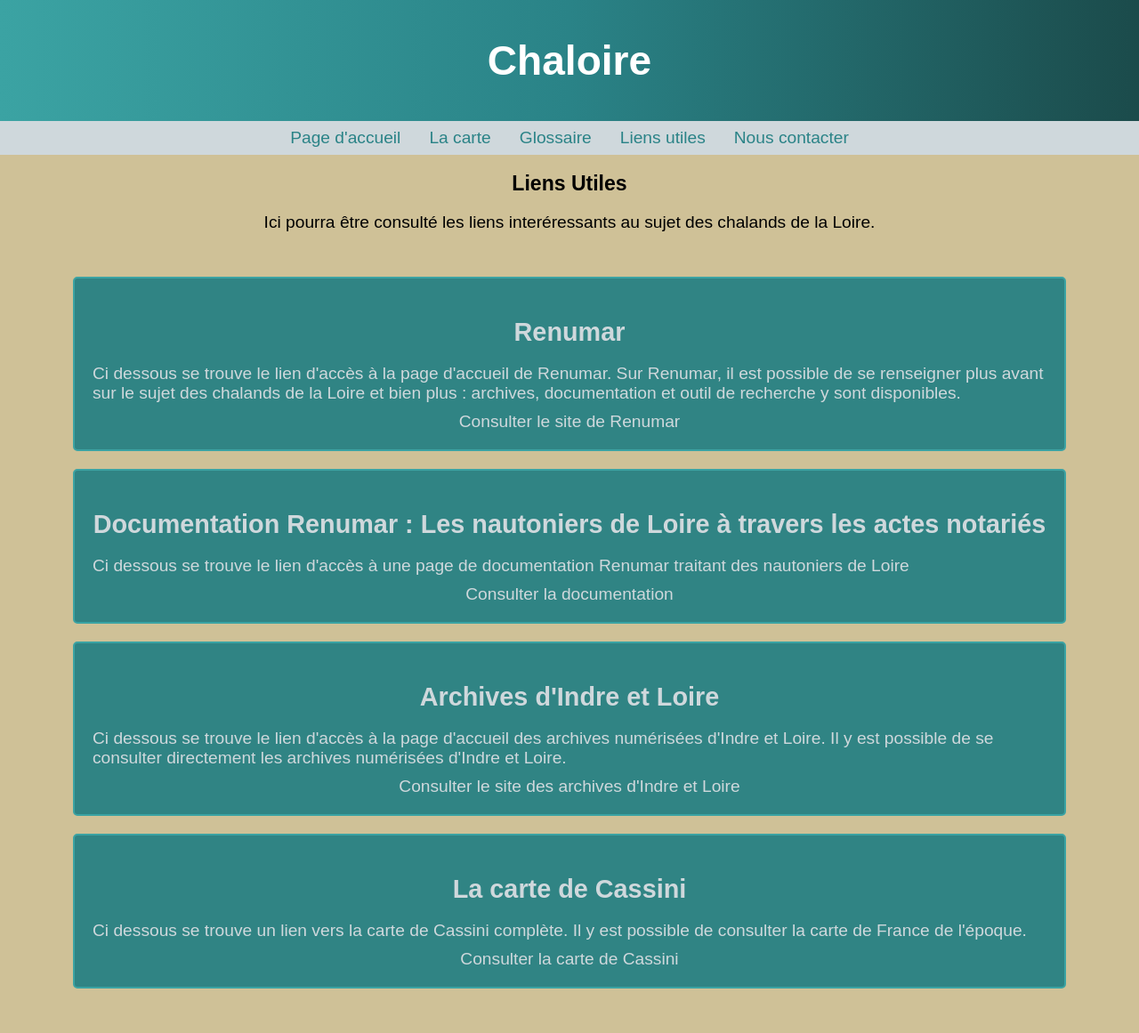
After one commit to PaolorsiSimon/projet_leaflet, a Django app: page /liens/ in a window 1280 px wide. The commit adds this page. Shown: the whole page at 89% size. Run offline with Django 5.2, Linux system fonts and the light colour scheme; parts of the project's set-up code (start-up, migrations or seed data) failed here and were passed over.

```diff
--- a/map/forms.py
+++ b/map/forms.py
@@ -3,5 +3,5 @@
 
 #VERIFIER LES IMPORTS POUR LA RECHERCHE GLOSSAIRE
 
-class FormulaireRecherche(forms.Form):
+class FormulaireRecherche(forms.Form): # --> Cette partie pose soucis ???? Voir message erreur terminal
     mot = forms.CharField(label = 'Mot à rechercher', required=True)
--- a/map/models.py
+++ b/map/models.py
@@ -2,8 +2,6 @@
 from django.contrib.gis.db import models
 from django.contrib.gis.geos import GEOSGeometry
 
-##test
-#commentaire de salomé
 
 class PointInteret(models.Model):
     # Distinguer le nom unique, ajouter un help texte
@@ -153,7 +151,7 @@
 
 ### les liens vers le glossaire
 class PointDansGlossaire(models.Model):
-    #ajouter un help text pour bien prevnir qu'un mot de glossaire n'est ajouter que si il appartient a la presentation de point d'interet
+    #ajouter un help text pour bien prevenir qu'un mot de glossaire n'est ajouter que si il appartient a la presentation de point d'interet
     fk_pointInteret = models.ForeignKey('PointInteret', models.CASCADE)
     fk_glossaire = models.ForeignKey('Glossaire', models.CASCADE)
 
--- a/map/static/css/style.css
+++ b/map/static/css/style.css
@@ -13,14 +13,15 @@
   height: 95%; /* Rajout de ce qu'il y avait déjà */
 }
 
+
 /* Style bannière */
 .banner {
   background: linear-gradient(90deg, #3BA3A3, #2A8387, #1B4B4B);
   color: white;
   padding: 10px 0;
   text-align: center;
-  font-family :fantasy;
-  font-size: large;
+  font-family :Luminari, fantasy;
+  font-size: larger;
 }
 
 /* Barre de navigation latérale */
@@ -49,27 +50,31 @@
   display: block;
 }
 
-/* Contenu principal */
-.content {
-  margin-left: 220px;
-  padding: 20px;
+/* Style du choix quadrillé des sujets de lecture de la documentation A REVOIR */
+.grid-container {
+  /* display: flex;*/
+  display: grid;
+  grid-template-columns: repeat(auto-fill, minmax(550px, 1fr));
+  gap: 20px;
+  margin: 50px;
 }
 
-/* Style du choix quadrillé des sujets de lecture de la documentation A REVOIR */
-
-.grid-container {
+/* AJOUT GRID-CONTAINER CARTE */
+.grid-container2 {
   display: grid;
-  grid-template-columns: repeat(auto-fill, minmax(350px, 1fr));
-  gap: 20px;
+  grid-template-columns: 70% auto; /* 70% pour la carte, auto pour les informations du point sélectionné */
+  height : 100%;
+  grid-gap: 20px; /* Espace entre les colonnes */
 }
 
 /* Style du contenu de la grille */
 .grid-item {
   background-color: #308484;
   padding: 20px;
-  border: 1px solid #3BA3A3;
+  border: 2px solid #3BA3A3;
   border-radius: 5px;
 }
+
 
 .grid-item h2 {
   font-size: 1.5em;
@@ -86,3 +91,81 @@
   margin-bottom: 10px;
   text-align: left;
 }
+
+
+/* AJOUT ELEMENTS STYLE CARTE */
+
+#map {
+  height: 800px;
+  width: 100%;
+  border : #2A8387 5px, solid;
+  border-radius: 5px;
+}
+
+#info {
+  font-size: 1.2em;
+  font-family: Arial, sans-serif;
+  color:black;
+  margin-bottom: 10px;
+  margin-left: 10px;
+  text-align: left;
+}
+
+#info h4 {
+  font-size: 1.5em;
+  font-family: Arial, sans-serif;
+  text-decoration: underline;
+  color:black;
+  margin-bottom: 10px;
+  text-align: center;
+}
+
+
+/* Ajout effet couleur hover sur les liens */
+a {
+  color:#CFD8DC;
+  text-decoration: none;
+}
+a:hover {
+  color : #CFC197;
+}
+
+/* AJOUT SECTIONS HOME */
+.section1 {
+  display: grid;
+  grid-template-columns: auto 1fr;
+  gap: 20px;
+  margin-bottom: 20px;
+  align-items: center;
+
+}
+
+.section2 {
+  display: grid;
+  grid-template-columns: 1fr auto;
+  gap: 20px;
+  margin-bottom: 20px;
+  align-items: center;
+
+}
+
+/* AJOUT CONTAINERS HOME */
+.img-container {
+  max-width: 100%;
+  height: auto;
+  display: block;
+  border: #2A8387 5px, solid;
+  border-radius: 5px;
+  }
+
+.text-container {
+  display: flex;
+  align-items: center;
+  justify-content: center;
+  text-align: justify;
+}
+
+.text-container p {
+  margin: 0;
+  width: 100%;
+}
--- a/map/templates/map/base.html
+++ b/map/templates/map/base.html
@@ -19,6 +19,7 @@
 
     </style>
   </head>
+
   <body>
     <div class="container" style="height:80%;">{% block contenu %} {% endblock %}</div>
   </body>
--- /dev/null
+++ b/map/templates/map/liens.html
@@ -0,0 +1,56 @@
+{% extends 'map/navbar.html' %}
+
+{% block content %}
+<!-- Contenu du site qui va apparaitre dans le conteneur et sous la barre des onglets -->
+<body>
+
+      <h2>Liens Utiles</h2>
+      <p>Ici pourra être consulté les liens interéressants au sujet des chalands de la Loire.</p>
+
+<!--Ici les liens et leurs containers-->
+
+<div class="grid-container">
+<!--Première suggestion de lien-->
+    <div class="grid-item">
+
+        <H2>Renumar</H2>
+        <p>Ci dessous se trouve le lien d'accès à la page d'accueil de Renumar. Sur Renumar, il est possible de se renseigner plus avant sur le sujet des chalands de la Loire et bien plus : archives, documentation et outil de recherche y sont disponibles. </p>
+            <a href="https://renumar.univ-tours.fr">Consulter le site de Renumar</a>
+
+    </div>
+
+<!--Deuxième suggestion de lien-->
+    <div class="grid-item">
+
+        <H2>Documentation Renumar : Les nautoniers de Loire à travers les actes notariés</H2>
+        <p>Ci dessous se trouve le lien d'accès à une page de documentation Renumar traitant des nautoniers de Loire </p>
+            <a href="https://renumar.univ-tours.fr/outil/kit-pedagogique-les-nautoniers-de-loire-a-travers-les-actes-notaries/">Consulter la documentation</a>
+    </div>
+
+<!--Troisième suggestion de lien-->
+
+    <div class="grid-item">
+
+    <H2>Archives d'Indre et Loire</H2>
+    <p>Ci dessous se trouve le lien d'accès à la page d'accueil des archives numérisées d'Indre et Loire. Il y est possible de se consulter directement les archives numérisées d'Indre et Loire.  </p>
+        <a href="https://archives.touraine.fr">Consulter le site des archives d'Indre et Loire</a>
+
+    </div>
+
+
+<!--Troisième suggestion de lien-->
+<div class="grid-item">
+
+    <H2>La carte de Cassini</H2>
+    <p>Ci dessous se trouve un lien vers la carte de Cassini complète. Il y est possible de consulter la carte de France de l'époque.</p>
+        <a href="https://www.geoportail.gouv.fr/donnees/carte-de-cassini">Consulter la carte de Cassini</a>
+</div>
+
+
+
+</div>
+
+
+</body>
+
+{% endblock %}
--- a/map/templates/map/navbar.html
+++ b/map/templates/map/navbar.html
@@ -1,5 +1,8 @@
 <!DOCTYPE html>
-<html lang="fr">
+{% load static %}
+{% load leaflet_tags %}
+<html lang="en">
+
 
 <!-- Head du site : j'y indique les auteurs, le css à lier, le titre du site -->
 <head>
@@ -7,8 +10,12 @@
     <meta name="author" content="Equipe Chalands"/>
 
 <!-- Indication lien css des pages du site -->
-    {% load static %}
+
     <link rel="stylesheet" type="text/css" href="{% static 'css/style.css' %}">
+
+
+<!-- Importer Leaflet CSS et JS -->
+    {% leaflet_js %} {% leaflet_css %}
 
     <title> Chaloire </title>
   </head>
@@ -19,7 +26,7 @@
 
   <header class ="banner">
 
-    <h1 id="titrePage"></h1>
+    <h1 id="titreSite">Chaloire</h1>
 
   </header>
 
@@ -31,11 +38,10 @@
       <ul id="navigation">
 
         <li><a href="{% url 'map:home' %}">Page d'accueil</a></li>
-        <li><a href="{% url 'map:doc' %}">Histoire des Chalands de la Loire</a></li>
         <li><a href="{% url 'map:map' %}">La carte</a></li>
-        <li><a href="">Glossaire</a></li>
-        <li><a href="">Lien utiles</a></li>
-       <li><a href="">Nous contacter</a></li>
+        <li><a href="{% url 'map:glossaire' %}">Glossaire</a></li>
+        <li><a href="{% url 'map:liens' %}">Liens utiles</a></li>
+        <li><a href="{% url 'map:contacts' %}">Nous contacter</a></li>
 
       </ul>
 
@@ -43,14 +49,14 @@
 
   </div>
 
-<!-- Contenu du site qui va apparaitre dans le body -->
+  <!-- Contenu du site qui va apparaitre dans le body -->
 
-<div class="content">
-  <H2>{{ title }}</H2>
-  {% block content %}
+  <div class="container" style="height:80%; width: 95%; margin: auto;">
+
+    {% block content %}
       <!-- Le contenu spécifique à chaque page sera inséré ici -->
-  {% endblock %}
+    {% endblock %}
 
-</div>
+  </div>
   </body>
 </html>
--- a/map/urls.py
+++ b/map/urls.py
@@ -13,8 +13,13 @@
     path('typePoints_data/', views.type_point_dataset, name='typePoints_data'),
 #AJOUT POUR FRONT CI DESSOUS
     path('', views.home, name='home'),
-    path('doc/', views.doc, name='doc'),
     path('glossaire/', views.glossaire, name='glossaire'),
+    path('liens/', views.liens, name='liens'),
+    path('contacts/', views.contacts, name='contacts'),
+
+
+    #path('glossaire/', views.FormulaireRecherche, name='FormulaireRecherche'), --> AJOUT FORMULAIRE NON CONLCUANT
+
 
 
 
--- a/map/views.py
+++ b/map/views.py
@@ -1,44 +1,49 @@
 from django.http import HttpResponse
 from django.shortcuts import render
 from django.views.generic import TemplateView
-
 from django.core.serializers import serialize
 from map.models import Glossaire, PointInteret, Itineraire, TypePointInteret, PointDansItineraire
+##Import pour le formulaire de recherche du glossaire##
+
 
 #AJOUTER LES VIEWS POUR LE FRONT
 def home(request):
     return render(request, 'map/home.html')
+def glossaire(request):
 
-def doc(request):
-    return render(request, 'map/doc.html')
+    ##Début ajout formulaire V2
+    from .forms import FormulaireRecherche
+    from .models import Glossaire
+
+    resultat = None
+    non_trouve = False
+
+    if request.method == 'POST':
+        form = FormulaireRecherche(request.POST)
+        if form.is_valid():
+            mot = form.cleaned_data['mot']
+            try:
+                resultat = Glossaire.objects.get(mot__iexact=mot)
+            except Glossaire.DoesNotExist:
+                non_trouve = True
+    else:
+        form = FormulaireRecherche()
+
+    return render(request, 'map/glossaire.html', {'form': form, 'resultat': resultat, 'non_trouve': non_trouve})
+
+    ##Fin ajout formulaire V2"""
+
+    #glossaire = Glossaire.objects.all()
+    #context = {'glossaire': glossaire,}
+    #return render (request, 'map/glossaire.html', context)
 
 
-#VERIFIER LA VUE CI DESSOUS
-def glossaire(request):
-    from map.forms import FormulaireRecherche
 
-    resultat = Glossaire.objects.all()
+def liens(request):
+    return render(request, 'map/liens.html')
 
-    if request.method == 'POST' :
-        Glossaire = FormulaireRecherche (request.POST)
-        if request.POST.get('Metier'):
-                param_type = request.POST.get('Metier')
-                resultats = resultats.filter (fk_type=param_type)
-        if request.POST.get('Personnage'):
-                param_type = request.POST.get('Personnage')
-                resultats = resultats.filter (fk_type=param_type)
-        if request.POST.get('Materiaux'):
-                param_type = request.POST.get('Materiaux')
-                resultats = resultats.filter (fk_type=param_type)
-
-    else : Glossaire = FormulaireRecherche()
-
-    context = {
-        'resultats' : resultats,
-        'formulaire' : Glossaire
-    }
-
-    return render(request, 'map/glossaire.html',context)
+def contacts(request):
+    return render(request, 'map/contacts.html')
 
 
 
@@ -57,4 +62,3 @@
 def type_point_dataset(request):
     type = serialize('json', TypePointInteret.objects.all())
     return HttpResponse(type, content_type='json')
-# Create your views here.
--- a/projet_leaflet/settings.py
+++ b/projet_leaflet/settings.py
@@ -140,5 +140,6 @@
     'DEFAULT_CENTER': (47.399452334950986, 0.6850264790425225),
     'DEFAULT_ZOOM': 11,
     'EPSG': 4326,
+    'RESET_VIEW': True,
 
 }
```
Also changed, not shown: map/templates/map/contacts.html (added, +44 -0 lines), map/templates/map/doc.html (deleted, +0 -42 lines), map/templates/map/glossaire.html (+19 -25 lines), map/templates/map/home.html (+44 -4 lines), map/templates/map/map.html (+23 -5 lines).
